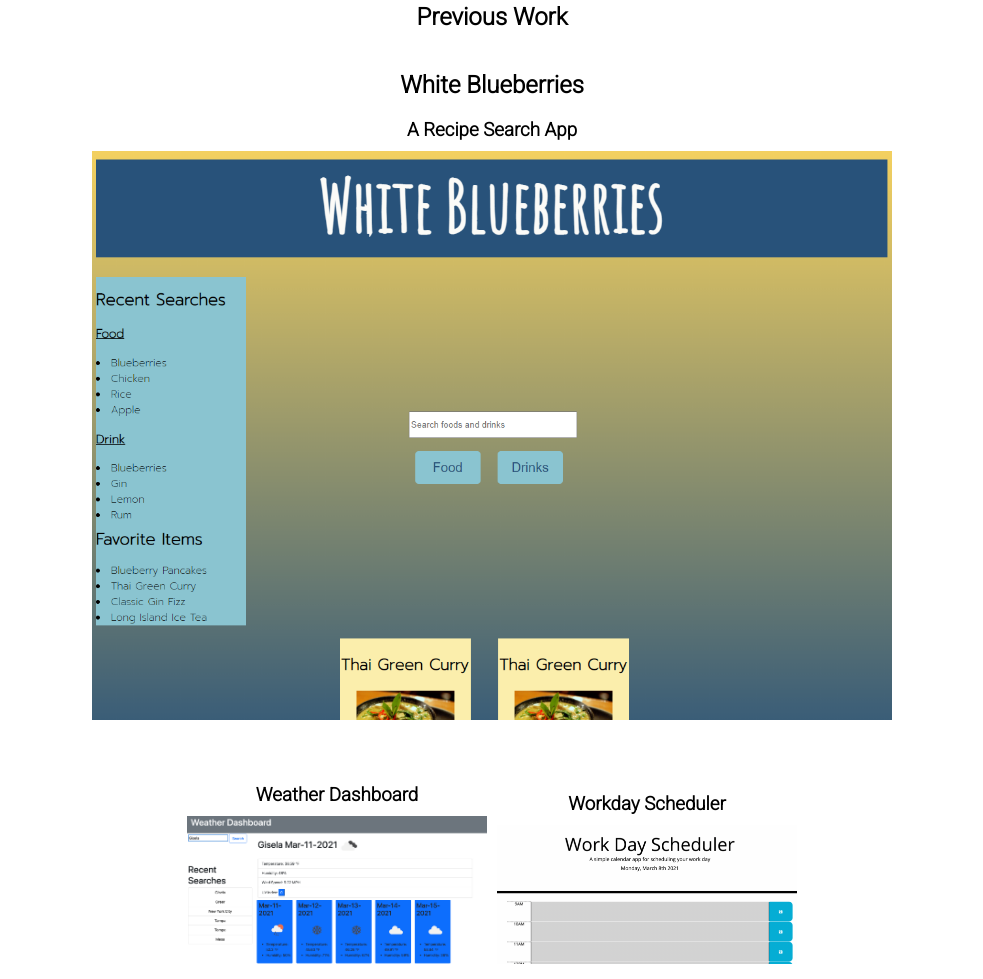
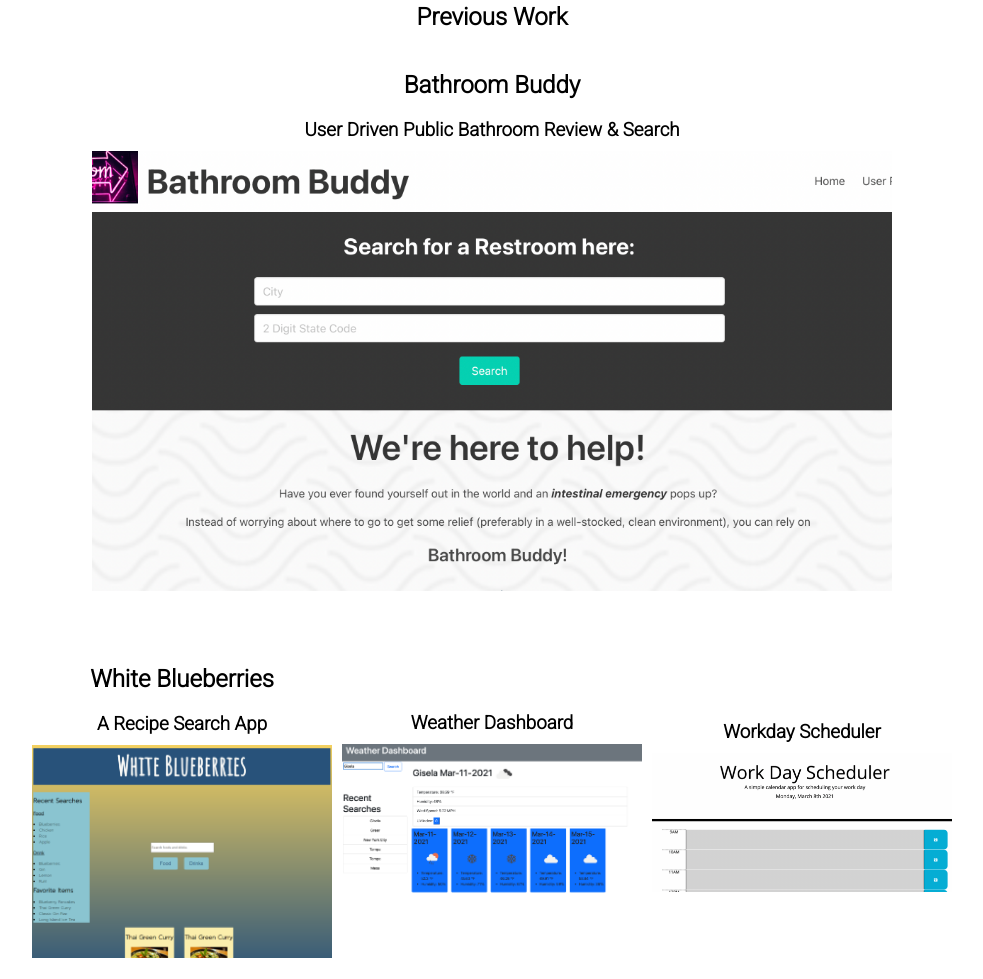
Before and after one commit to bhfreeman/bhf-portfolio, a plain HTML site: page index.html in a window 1280 px wide. Shown: the part 726-1705 px from the top of the page, without its empty margins (148-1131 px from the left). Drawn offline with Linux system fonts and the light colour scheme.

Commit message:
added bathroom buddy

```diff
--- a/index.html
+++ b/index.html
@@ -37,6 +37,12 @@
             <h1>Previous Work</h1>
             <section class="container">
                 <section class="big-card">
+                    <h2>Bathroom Buddy</h2>
+                    <h3>User Driven Public Bathroom Review & Search</h3>
+                    <a href="https://bathroom-buddy-v1.herokuapp.com">
+                    <img src="Assets/images/bathroom-buddy.png" alt="screenshot of bathroom buddy homepage"></a>
+                </section>
+                <section class="card">
                     <h2>White Blueberries</h2>
                     <h3>A Recipe Search App</h3>
                     <a href="https://iamalphena.github.io/whiteblueberries/index.html">
```
Also changed, not shown: Assets/images/bathroom-buddy.png (added), 1 other file.
